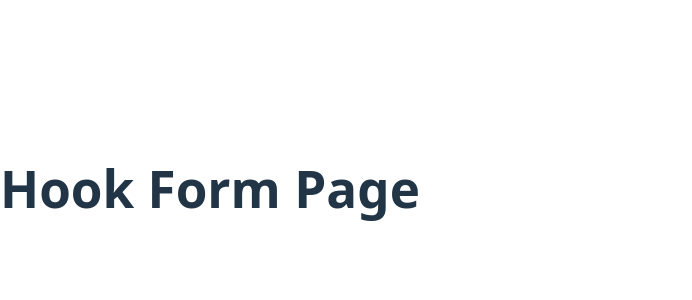
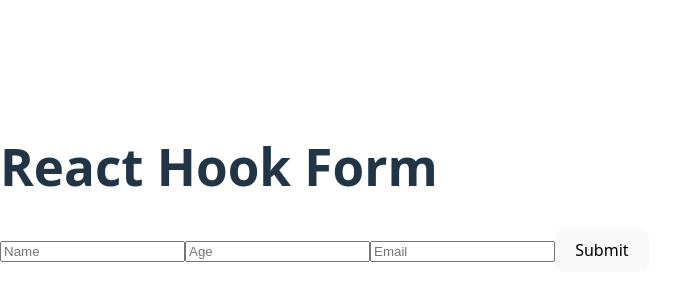
Before and after one commit to mayskii/react-forms, a React (Vite) app in the folder rs-react-app/: page /hook-form in a window 1280 px wide. Shown: the part 212-512 px from the top of the page, without its empty margins (0-692 px from the left). Built offline with nearby package versions, Linux system fonts and the light colour scheme.

Commit message:
refactor: add HookForm component

```diff
--- a/rs-react-app/src/components/HookForm.tsx
+++ b/rs-react-app/src/components/HookForm.tsx
@@ -0,0 +1,53 @@
+import { useForm, SubmitHandler } from 'react-hook-form';
+import { useDispatch } from 'react-redux';
+import { addFormData } from '../store/formSlice';
+import { useNavigate } from 'react-router-dom';
+
+interface FormData {
+  name: string;
+  age: number;
+  email: string;
+}
+
+export default function HookForm() {
+  const {
+    register,
+    handleSubmit,
+    formState: { errors },
+  } = useForm<FormData>();
+  const dispatch = useDispatch();
+  const navigate = useNavigate();
+
+  const onSubmit: SubmitHandler<FormData> = (data) => {
+    dispatch(
+      addFormData({ ...data, password: '', image: '', gender: '', country: '' })
+    );
+    navigate('/');
+  };
+
+  return (
+    <form onSubmit={handleSubmit(onSubmit)}>
+      <input
+        {...register('name', { required: 'Name is required' })}
+        placeholder="Name"
+      />
+      {errors.name && <p>{errors.name.message}</p>}
+
+      <input
+        {...register('age', { required: 'Age is required' })}
+        type="number"
+        placeholder="Age"
+      />
+      {errors.age && <p>{errors.age.message}</p>}
+
+      <input
+        {...register('email', { required: 'Email is required' })}
+        type="email"
+        placeholder="Email"
+      />
+      {errors.email && <p>{errors.email.message}</p>}
+
+      <button type="submit">Submit</button>
+    </form>
+  );
+}
--- a/rs-react-app/src/pages/HookFormPage.tsx
+++ b/rs-react-app/src/pages/HookFormPage.tsx
@@ -1,3 +1,10 @@
+import HookForm from '../components/HookForm';
+
 export default function HookFormPage() {
-  return <h1>Hook Form Page</h1>;
+  return (
+    <div>
+      <h1>React Hook Form</h1>
+      <HookForm />
+    </div>
+  );
 }
```
